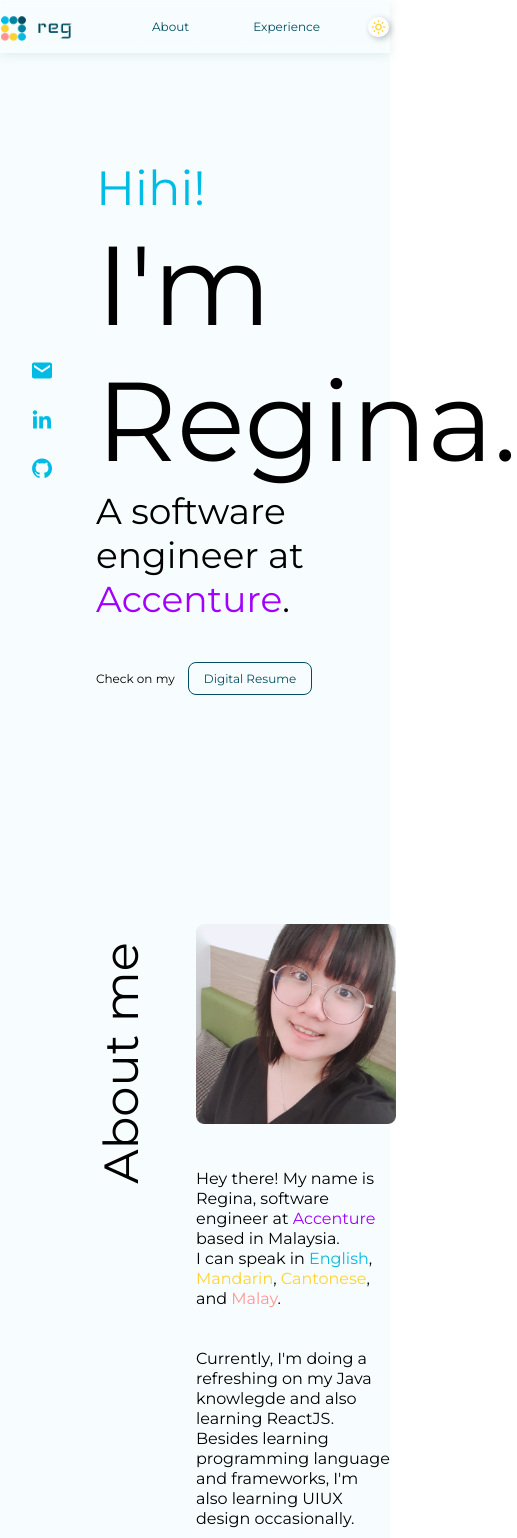
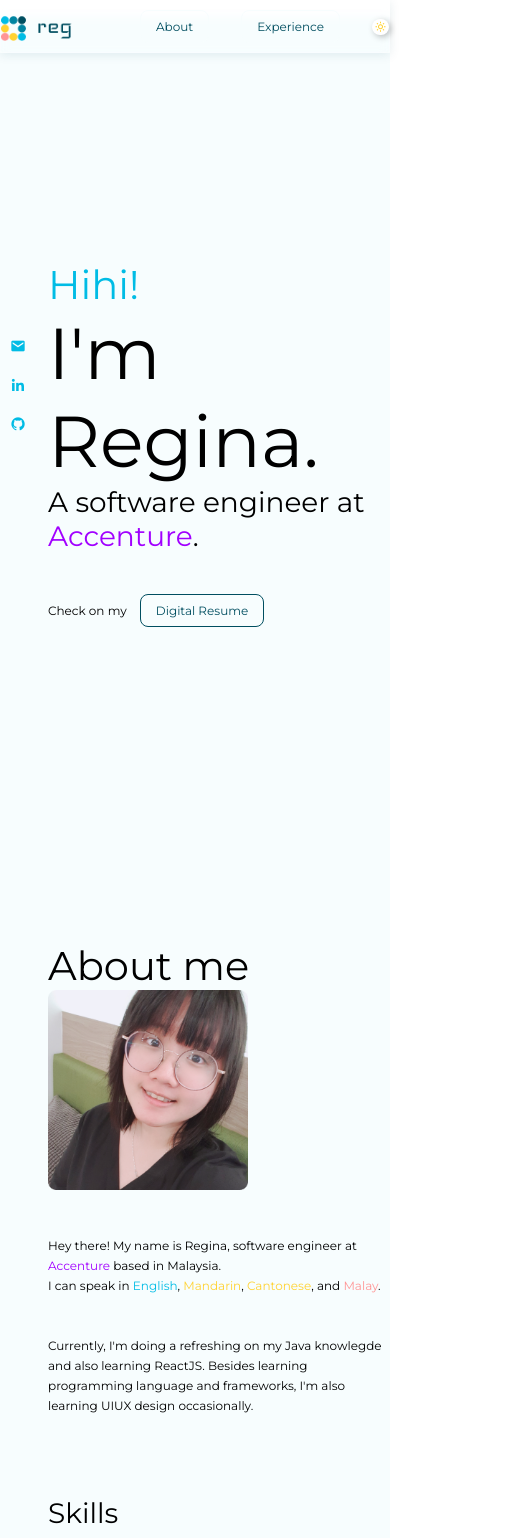
Before and after one commit to l-reginamh/portfolio, a React (Create React App) app: page / in a window 390 px wide. Shown: the top 1538 px of the page, 517 px wide, since content can reach past the window. Built offline with nearby package versions, Linux system fonts and the light colour scheme; the HTML template or start-up script is replaced by a standard one; a web font is replaced by a local one.

Commit message:
responsive

```diff
--- a/src/App.css
+++ b/src/App.css
@@ -24,17 +24,6 @@
   --font-size-sm: 2rem;
   --font-size-sm-2: 1rem;
   --font-size-xs: 0.75rem;
-}
-
-.light {
-  --background: #F7FDFE;
-  --text-primary: #004E60;
-  --text-primary-hover: #0084A1;
-  --text-highlight-primary: #00BCE5;
-  --text-highlight-secondary: #FFD232;
-  --text-highlight-tertiary: #FF9595;
-  --toggle-background: #ffffff;
-  --toggle-color: #B3EBF8;
 }
 
 [darkTheme], .dark {
@@ -76,6 +65,15 @@
   position: relative;
 }
 
+.container-block {
+  min-height: 100vh;
+  display: flex;
+  flex-direction: column;
+  position: relative;
+  padding: 80px 0px;
+  background-color: var(--background);
+}
+
 .pl-6 {
   padding-left: 6rem;
 }
@@ -84,40 +82,17 @@
   padding-bottom: 3rem;
 }
 
-.flex {
-  display: flex;
+.center {
+  text-align: center;
 }
 
-.flex-horizontal {
-  flex-direction: row;
+.company {
+  color: var(--company);
 }
 
-.flex-vertical {
-  flex-direction: column;
-}
-
-.flex-align-item-start {
-  align-items: flex-start;
-}
-
-.flex-align-item-center {
-  align-items: center;
-}
-
-.flex-align-item-end {
-  align-items: flex-end;
-}
-
-.flex-space-around {
-  justify-content: space-around;
-}
-
-.flex-space-between {
-  justify-content: space-between;
-}
-
-.center {
-  text-align: center;
+.content {
+  margin-left: 100px;
+  font-size: var(--font-size-sm-2);
 }
 
 /*================================*/
@@ -126,13 +101,41 @@
 }
 
 @media screen and (max-width: 768px) {
-
+  .skill-item {
+      margin-left: 0px;
+  }
 }
 
 @media screen and (max-width: 576px) {
+  :root {
+    --font-size-xl: 4.5rem;
+    --font-size-lg: 2.5rem;
+    --font-size-md: 1.75rem;
+    --font-size-md-2: 1rem;
+    --font-size-sm: 1.5rem;
+    --font-size-sm-2: 0.75rem;
+    --font-size-xs: 0.75rem;
+  }
 
+  .pl-6 {
+    padding-left: 3rem;
+  }
+
+  .pb-3 {
+    padding-bottom: 1.5rem;
+  }
+
+  .vertical-title {
+    transform: none;
+    position: relative;
+    top: 0;
+    left: 0;
+  }
+
+  .content {
+    margin-left: 0px;
+  }
 }
 
 @media screen and (max-width: 350px) {
-
 }
--- a/src/App.js
+++ b/src/App.js
@@ -5,18 +5,22 @@
 import Experience from './components/experience/Experience';
 import Contact from './components/contact/Contact';
 import Footer from './components/footer/Footer';
+import SocialMedia from './components/socialmedia/SocialMedia';
 import './App.css';
 
 function App() {
   return (
     <div className="app">
+      <div className='container'>
         <Header />
+        <SocialMedia />
         <Home />
         <About />
         <Experience />
         <Contact />
         <Footer />
       </div>
+    </div>
   );
 }
 
--- a/src/components/about/About.jsx
+++ b/src/components/about/About.jsx
@@ -5,7 +5,7 @@
 const About = () => {
 
     return (
-        <div className='about container pl-6'>
+        <div id='about' className='about container pl-6'>
             <div className="vertical-title">
                 About me
             </div>
--- a/src/components/about/about.css
+++ b/src/components/about/about.css
@@ -16,9 +16,7 @@
 }
 
 .content {
-    font-size: var(--font-size-xs);
     max-width: 400px;
-    margin-left: 100px;
 }
 
 .about-img {
@@ -32,10 +30,6 @@
 
 .about-description {
     line-height: 1.25rem;
-}
-
-.about-description span.company {
-    color: var(--company);
 }
 
 .about-description span.primary {
@@ -70,6 +64,7 @@
 }
 
 .skill-item {
+    font-size: var(--font-size-sm-2);
     border-radius: 8px;
     padding: 8px 12px;
     margin: 10px 10px;
--- a/src/components/experience/Experience.jsx
+++ b/src/components/experience/Experience.jsx
@@ -4,7 +4,7 @@
 const Experience = () => {
 
     return (
-        <div className='exp container pl-6'>
+        <div id='experience' className='exp container pl-6'>
             <div className="vertical-title">
                 Experience
             </div>
@@ -15,10 +15,10 @@
                             September 2022 - Present
                         </div>
                         <div className="exp-company">
-                            <i>Accenture</i>
+                            Accenture
                         </div>
                         <div className="exp-position">
-                            Application Development Associate
+                            <i>Application Development Associate</i>
                         </div>
                     </div>
                     <div className="exp-block">
--- a/src/components/header/header.css
+++ b/src/components/header/header.css
@@ -76,5 +76,3 @@
     background-color: var(--toggle-color-hover);
     color: var(--white);
 }
-
-/*=====*/
--- a/src/components/home/Home.jsx
+++ b/src/components/home/Home.jsx
@@ -1,6 +1,5 @@
 import React from 'react';
 import "./home.css";
-import SocialMedia from '../socialmedia/SocialMedia';
 
 const Home = () => {
 
@@ -8,9 +7,8 @@
         <div className='home container pl-6'>
             <div className="greeting">Hihi!</div>
             <div className="intro">I'm Regina.</div>
-            <div className="description">A software engineer at <span>Accenture</span>.</div>
+            <div className="description">A software engineer at <span className='company'>Accenture</span>.</div>
             <div className="resume">Check on my <a href="#resume">Digital Resume</a></div>
-            <SocialMedia />
         </div>
     );
 }
--- a/src/components/home/home.css
+++ b/src/components/home/home.css
@@ -1,4 +1,5 @@
 .home {
+    margin-top: -120px;
     height: 100vh;
     display: flex;
     flex-direction: column;
@@ -20,10 +21,6 @@
     font-size: var(--font-size-md);
 }
 
-.description span {
-    color: var(--company);
-}
-
 .resume {
     margin-top: 50px;
     font-size: var(--font-size-xs);
--- a/src/components/socialmedia/socialmedia.css
+++ b/src/components/socialmedia/socialmedia.css
@@ -1,6 +1,8 @@
 .social-media {
-    position: absolute;
-    top: 40%;
+    z-index: 10;
+    position: -webkit-sticky;
+    position: sticky;
+    top: 40vh;
     left: 20px;
 }
 
```
Also changed, not shown: 1 other file (tests, documents, lock files or other folders). Lines whose indentation alone changed are shown as unchanged.
